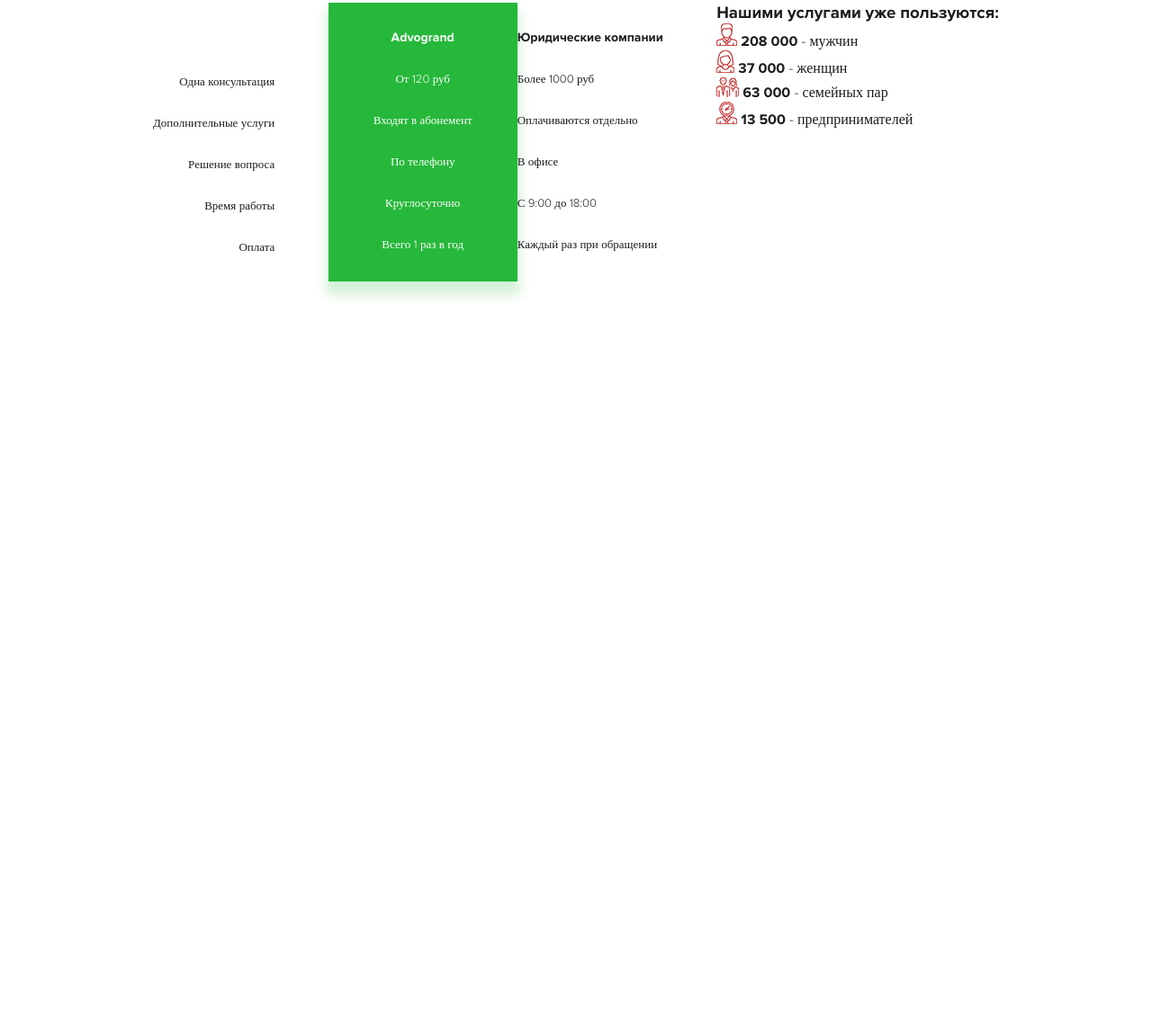
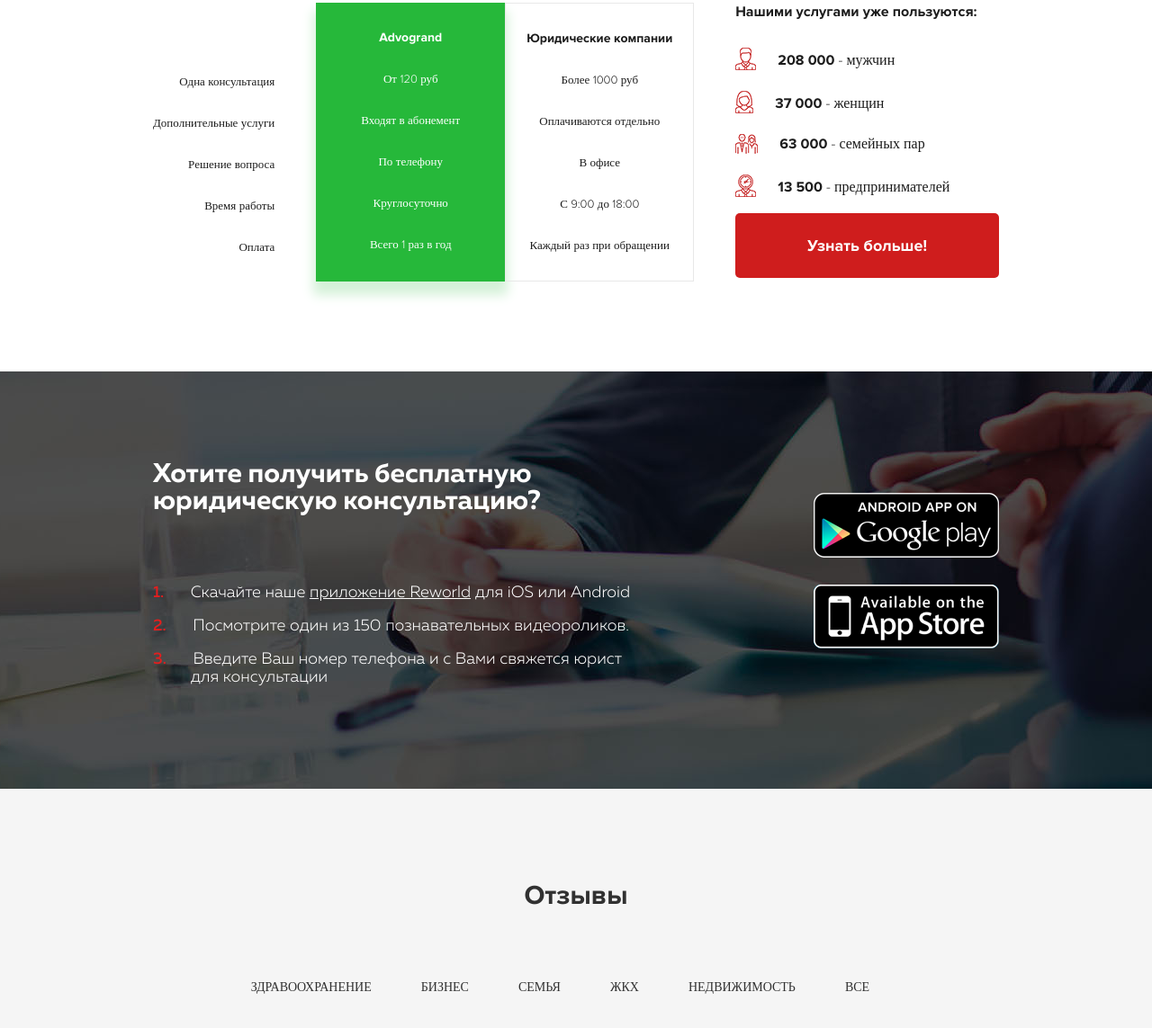
Before and after one commit to viktoriag373/Advogrand, a plain HTML site: page index.html in a window 1280 px wide. Shown: the part 2687-3830 px from the top of the page at 90% size. Before the commit the page ends 3100 px from the top, so only its background shows below. Drawn offline with Linux system fonts and the light colour scheme.

Commit message:
сделала 6 и 7 секцию. восьмую надо доделать

```diff
--- a/css/media.css
+++ b/css/media.css
@@ -19,3 +19,24 @@
     font-weight: 900;
     font-style: normal;
 }
+
+@font-face {
+    font-family: "Muller";
+    src: url(../fonts/Muller_bold.ttf);
+    font-weight: bold;
+    font-style: normal;
+}
+
+@font-face {
+    font-family: "Muller";
+    src: url(../fonts/Muller_light.otf);
+    font-weight: lighter;
+    font-style: normal;
+}
+
+@font-face {
+    font-family: "Muller";
+    src: url(../fonts/Muller_medium.otf);
+    font-weight: 500;
+    font-style: normal;
+}
--- a/css/style.css
+++ b/css/style.css
@@ -1,6 +1,7 @@
 * {
     padding: 0;
     margin: 0;
+    transition: 0.2s;
 }
 
 body {
@@ -37,7 +38,8 @@
 
 }
 
-.header_top_menu li {
+.header_top_menu li,
+.comments_menu li {
     list-style-type: none;
 
 }
@@ -61,17 +63,23 @@
 .about_us_wrap,
 .provide_services_wrap,
 .advantages_wrap,
-.advantages_comparing {
+.advantages_comparing,
+.consultation_wrap {
     display: flex;
     justify-content: space-between;
 }
 
 
+a.button,
+.comments_menu a {
+    text-decoration: none;
+}
+
 a.button {
     color: #fff;
     font-weight: bold;
     border: none;
-    text-decoration: none;
+
 }
 
 .header_top_menu_call_me {
@@ -147,7 +155,9 @@
 #service,
 #about_us,
 #provide_services,
-#advantages {
+#advantages,
+#consultation,
+#comments {
     padding: 100px 0;
 
 }
@@ -207,7 +217,8 @@
     margin-bottom: 20px;
 }
 
-#provide_services {
+#provide_services,
+#comments {
     background: #f5f5f5;
     text-align: center;
 }
@@ -221,13 +232,7 @@
     margin-top: 15px;
 }
 
-.our_clients_wrap p {
-    display: inline;
-}
 
-.our_clients_wrap p span{
-    font-weight: bold;
-}
 
 .advantages_features,
 .advantages_advogrand,
@@ -258,3 +263,138 @@
     box-shadow: 0 12px 12px 3px #d4f1d8;
     color: #fff;
 }
+
+.advantages_advogrand,
+.advantages_other_company {
+    text-align: center;
+}
+
+.advantages_other_company {
+    border: 1px solid #e8e8e8;
+    width: 210px;
+}
+
+.our_clients h3 {
+    font-size: 16px;
+    margin-bottom: 30px;
+}
+
+.our_clients_wrap div {
+    margin-bottom: 20px;
+}
+
+.our_clients_wrap div:nth-child(4) {
+    margin-bottom: 40px;
+}
+
+.our_clients_wrap p {
+    display: inline;
+    vertical-align: super;
+    margin-left: 20px;
+}
+
+.our_clients_wrap p span{
+    font-weight: bold;
+}
+
+.our_clients_wrap a {
+    background: #cf1d1d;
+    padding: 25px 80px;
+    font-size: 18px;
+    border-radius: 5px;
+}
+
+#consultation{
+    background: url(../img/bg_consultation.jpg) no-repeat top center;
+    color: #fff;
+    font-family: 'Muller';
+    font-weight: lighter;
+}
+
+#consultation p {
+    display: inline;
+}
+
+.consultation_heading {
+    width: 460px;
+    margin-bottom: 75px;
+
+}
+
+.consultation_heading h2 {
+    font-size: 30px;
+}
+
+.consultation_link {
+    float: right;
+    position: relative;
+    top: -100px;
+}
+
+.consultation_link img {
+    display: block;
+}
+
+.consultation_link_android_google_play {
+    margin-bottom: 30px;
+}
+
+.consultation_you_need {
+    font-size: 18px;
+    width: 670px;
+}
+
+.consultation_you_need div {
+    margin-bottom: 15px;
+}
+
+.consultation_you_need pre {
+    display: inline;
+    font-family: 'Muller';
+    font-weight: lighter;
+}
+
+.consultation_you_need_items {
+    font-weight: 500;
+    color: #e41e1e;
+    margin-right: 25px;
+}
+
+.consultation_you_need span {
+    text-decoration: underline;
+}
+
+#comments {
+    color: #313131;
+}
+
+.comments_heading h2{
+    margin-bottom: 75px;
+    font-size: 30px
+}
+
+.comments_menu ul {
+    display: flex;
+    justify-content: center;
+}
+
+.comments_menu li {
+    margin-right: 35px;
+}
+
+
+.comments_menu a {
+    padding: 10px;
+    font-size: 14px;
+    text-transform: uppercase;
+    color: #313131;
+}
+
+.comments_menu a:hover {
+    color: #e42626;
+}
+
+.comments_menu a:active {
+    border: 2px solid #e42626;
+    border-radius: 5px;
+}
--- a/index.html
+++ b/index.html
@@ -144,14 +144,9 @@
             </div>
         </div>
     </section>
-    <section>
-        <div class="container">
-
-        </div>
-    </section>
     <section id="advantages">
         <div class="container">
-            <h2 class="advantages_heading">Преимущество сервиса Advogrand
+            <h2 class="advantages_heading">Преимущество сервиса Advogrand<br>
                     по сравнению с другими юридическими компаниями</h2>
             <div class="advantages_wrap">
                 <div class="advantages_features">
@@ -198,22 +193,55 @@
                             <img src="img/icon_entrepreneur.png" alt="">
                             <p><span>13 500</span> - предпринимателей</p>
                         </div>
+                        <a href="#" class="button">Узнать больше!</a>
                     </div>
-
-                    <a href="Узнать больше!" class="button"></a>
                 </div>
             </div>
 
         </div>
     </section>
-    <section>
+    <section id="consultation">
         <div class="container">
+            <div class="consultation_heading">
+                <h2>Хотите получить бесплатную юридическую консультацию?</h2>
+            </div>
+            <div class="consultation_link">
+                <img src="img/Android_google_play.png" alt="" class="consultation_link_android_google_play">
+                <img src="img/iOS_app_store.png" alt="" class="consultation_link_ios_app_store">
+            </div>
+            <div class="consultation_you_need">
+                <div>
+                    <p class="consultation_you_need_items">1.</p>
+                    <p>Скачайте наше <span>приложение Reworld</span> для iOS или Android</p>
+                </div>
+                <div>
+                    <p class="consultation_you_need_items">2.</p>
+                    <p>Посмотрите один из 150  познавательных видеороликов.</p>
+                </div>
+                <div>
+                    <p class="consultation_you_need_items">3.</p>
+                    <pre><p>Введите Ваш номер телефона и с Вами свяжется юрист
+         для консультации</p></pre>
+                </div>
+            </div>
 
         </div>
     </section>
-    <section>
+    <section id="comments">
         <div class="container">
-
+            <div class="comments_heading">
+                <h2>Отзывы</h2>
+            </div>
+            <div class="comments_menu">
+                <ul>
+                    <li><a href="#comments">Здравоохранение</a></li>
+                    <li><a href="">Бизнес</a></li>
+                    <li><a href="">Семья</a></li>
+                    <li><a href="">ЖКХ</a></li>
+                    <li><a href="">Недвижимость</a></li>
+                    <li><a href="">Все</a></li>
+                </ul>
+            </div>
         </div>
     </section>
     <section>
@@ -226,5 +254,6 @@
 
         </div>
     </footer>
+
 </body>
 </html>
```
Also changed, not shown: fonts/Muller_bold.ttf (added), fonts/Muller_light.otf (added), fonts/Muller_medium.otf (added), img/Android_google_play.png (added), img/bg_consultation.jpg (added), img/iOS_app_store.png (added).
